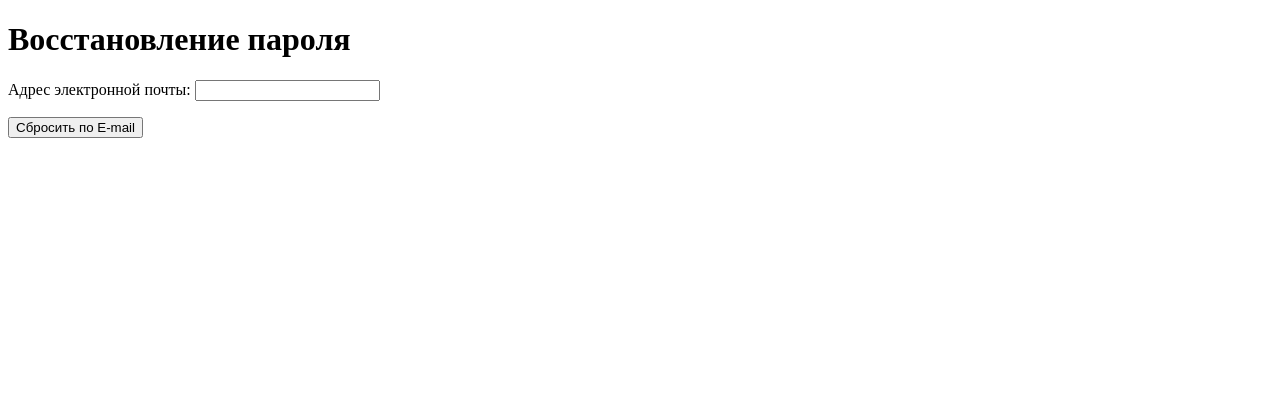
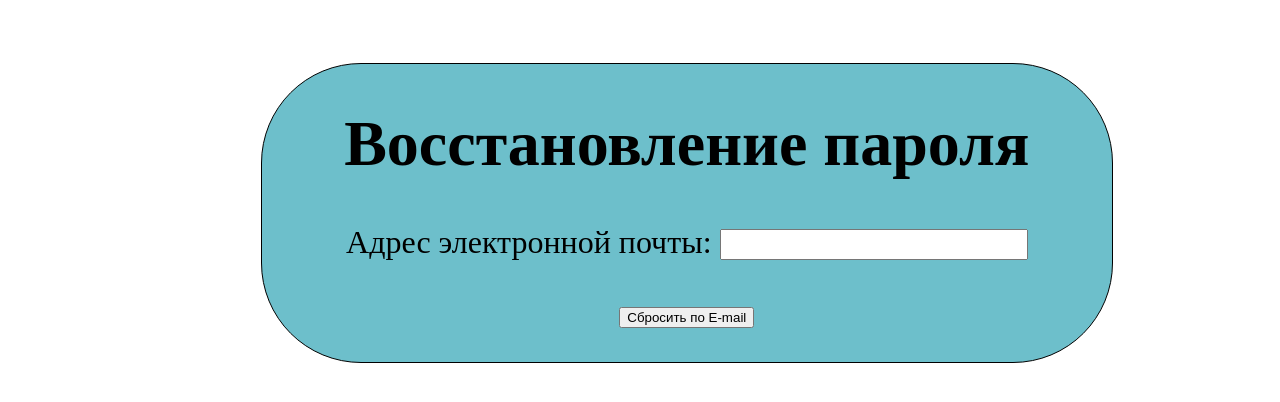
Before and after one commit to Darelz-hub/Projectmytexnologyshop, a Django app: page /users/password_reset/ in a window 1280 px wide. Shown: the top 402 px of the page. Run offline with Django 4.2, Linux system fonts and the light colour scheme.

```diff
--- a/texnologyshop/texnologyshop/templates/base.html
+++ b/texnologyshop/texnologyshop/templates/base.html
@@ -36,7 +36,10 @@
                       <button type="submit"></button>
                 </form>
                 </li>
-                <li><a href="#"><img class='image' src="{% static 'img/basket_of_goods.png' %}"></a></li>
+                    <li><a href="#"><svg xmlns="http://www.w3.org/2000/svg" width="30" height="30" fill="currentColor" class="bi bi-cart4" viewBox="0 0 16 16">
+  <path d="M0 2.5A.5.5 0 0 1 .5 2H2a.5.5 0 0 1 .485.379L2.89 4H14.5a.5.5 0 0 1 .485.621l-1.5 6A.5.5 0 0 1 13 11H4a.5.5 0 0 1-.485-.379L1.61 3H.5a.5.5 0 0 1-.5-.5M3.14 5l.5 2H5V5zM6 5v2h2V5zm3 0v2h2V5zm3 0v2h1.36l.5-2zm1.11 3H12v2h.61zM11 8H9v2h2zM8 8H6v2h2zM5 8H3.89l.5 2H5zm0 5a1 1 0 1 0 0 2 1 1 0 0 0 0-2m-2 1a2 2 0 1 1 4 0 2 2 0 0 1-4 0m9-1a1 1 0 1 0 0 2 1 1 0 0 0 0-2m-2 1a2 2 0 1 1 4 0 2 2 0 0 1-4 0"/>
+</svg></a></li>
+<!--                <li><a href="#"><img class='image' src="{% static 'img/basket_of_goods.png' %}"></a></li>-->
                 {% if user.is_authenticated %}
                 <li><a href="#"> {{user.username}}</a></li>
                 <li><a href="{% url 'users:logout' %}">Выйти</a></li>
--- a/texnologyshop/users/static/CSS/users.css
+++ b/texnologyshop/users/static/CSS/users.css
@@ -1,3 +1,47 @@
 /*main{
 background-color: blue;
 }*/
+.form-login{
+border: 1px solid black;
+background-color: #6DBFCB;
+width: 500px;
+text-align: center;
+font-size: xx-large;
+border-radius:100px;
+height: 100%;
+margin-top: 5%;
+margin-right: 40%;
+margin-left: 40%;
+margin-bottom: 30%;
+}
+a{
+text-decoration: none;
+color: black;
+}
+input{
+width: 300px;
+height: 25px;
+font-size: x-large;
+}
+.submit{
+width: 100px;
+height: 35px;
+font-size: x-large;
+}
+.form-reset-complete{
+margin-top: 5%;
+margin-right: 45%;
+margin-left: 20%;
+margin-bottom: 30%;
+border: 1px solid black;
+background-color: #6DBFCB;
+width: 850px;
+text-align: center;
+font-size: xx-large;
+border-radius:100px;
+height: 100%;
+}
+.submit-reset{
+width: 250px;
+height: 100%;
+}
--- a/texnologyshop/users/templates/users/password_reset_complete.html
+++ b/texnologyshop/users/templates/users/password_reset_complete.html
@@ -1,9 +1,10 @@
 {% extends 'users.html' %}
 
 {% block content %}
+<div class="form-reset-complete">
 <h1>Пароль изменен</h1>
 
 <p>Поздравляем! Вы успешно изменили пароль своего аккаунта. Используйте его для
   <a href="{% url 'users:login' %}">входа в систему</a>.</p>
-
+</div>
 {% endblock %}
--- a/texnologyshop/users/templates/users/password_reset_done.html
+++ b/texnologyshop/users/templates/users/password_reset_done.html
@@ -2,10 +2,12 @@
 {% load i18n %}
 
 {% block content %}
+<div class="form-login">
+
 <h1>Сброс пароля</h1>
 
 <p>{% translate 'We’ve emailed you instructions for setting your password, if an account exists with the email you entered. You should receive them shortly.' %}</p>
 
 <p>{% translate 'If you don’t receive an email, please make sure you’ve entered the address you registered with, and check your spam folder.' %}</p>
-
+</div>
 {% endblock %}
--- a/texnologyshop/users/templates/users/password_reset_form.html
+++ b/texnologyshop/users/templates/users/password_reset_form.html
@@ -1,6 +1,7 @@
 {% extends 'users.html' %}
 
 {% block content %}
+<div class="form-reset-complete">
 <h1>Восстановление пароля</h1>
 
 <form method="post">
@@ -9,8 +10,9 @@
 <p><label class="form-label" for="{{ f.id_for_label }}">{{f.label}}: </label>{{ f }}</p>
 <div class="form-error">{{ f.errors }}</div>
 {% endfor %}
+    <p><button type="submit">Сбросить по E-mail</button></p>
 
-    <p><button type="submit">Сбросить по E-mail</button></p>
+<!--    <p><input class='submit-reset' type="submit" value="Сбросить по E-mail"></p>-->
 </form>
-
+</div>
 {% endblock %}
```
Also changed, not shown: texnologyshop/users/templates/users/login.html (+4 -6 lines), texnologyshop/users/templates/users/password_reset_confirm.html (+4 -3 lines), texnologyshop/db.sqlite3.
